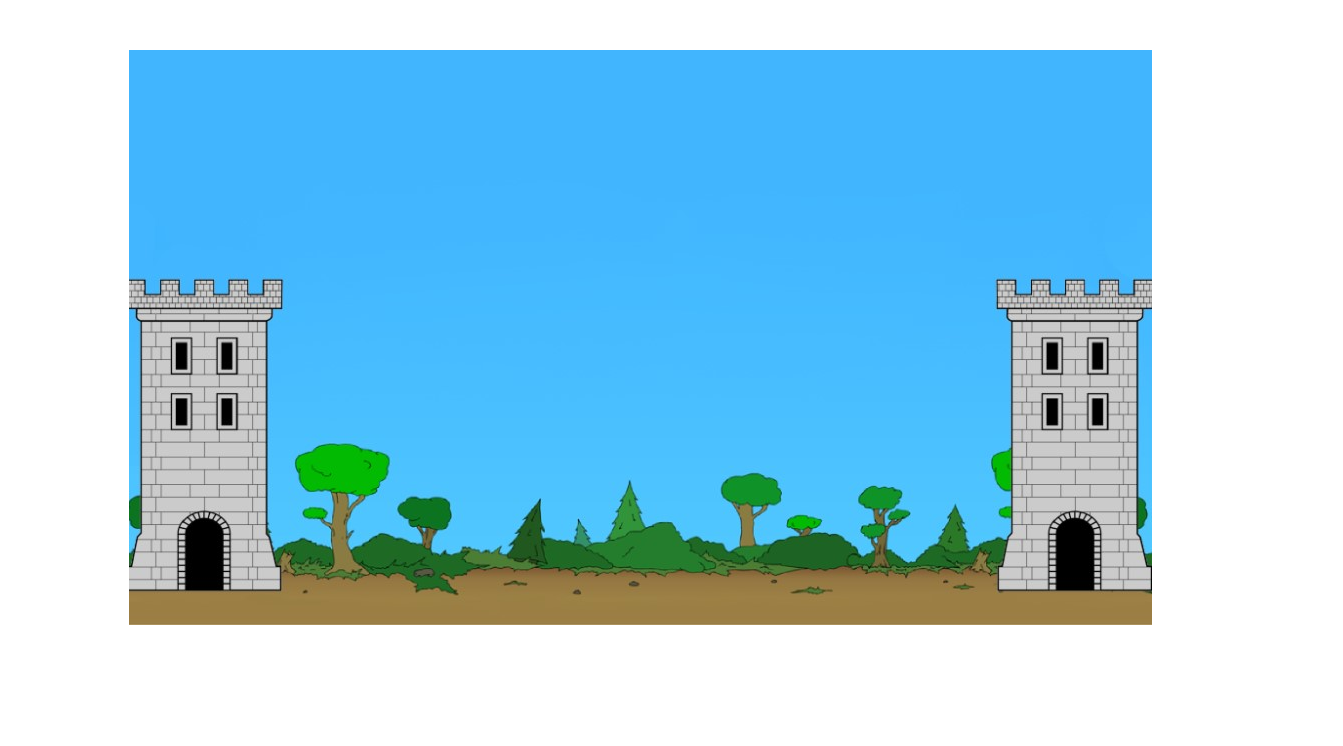
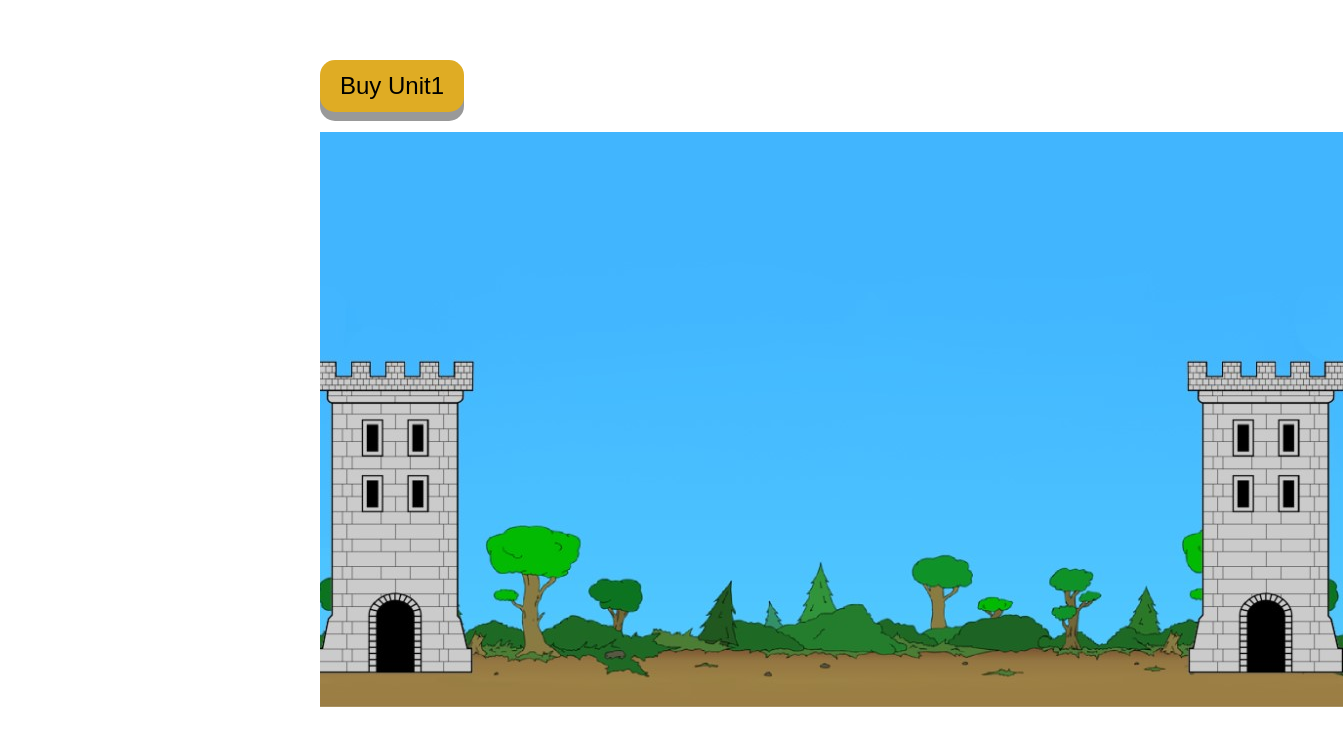
Before and after one commit to MatasSuslavicius/OPP, a React (Create React App) app in the folder tower-battle/tower-battle/ClientApp/: page / in a window 1280 px wide. Shown: the top 746 px of the page, 1343 px wide, since content can reach past the window. Built offline with nearby package versions, Linux system fonts and the light colour scheme.

Commit message:
Use button with new interface

```diff
--- /dev/null
+++ b/tower-battle/tower-battle/ClientApp/src/components/buttons/BuyButton.tsx
@@ -0,0 +1,15 @@
+import "./Button.css";
+
+interface ButtonProps {
+  onClick?: () => void;
+}
+
+export const BuyButton = (props: ButtonProps) => {
+  return (
+    <div>
+      <button className="button" onClick={props.onClick}>
+        Buy Unit1
+      </button>
+    </div>
+  );
+};
--- a/tower-battle/tower-battle/ClientApp/src/components/interface/Interface.css
+++ b/tower-battle/tower-battle/ClientApp/src/components/interface/Interface.css
@@ -1,6 +1,10 @@
 .interface {
-    width: 100;
+    margin: auto;
+    width: 50%;
+    padding-top: 40px;
+}
+
+.control-container {
+    padding: 20px 0px;
     display: flex;
-    justify-content: center;
-    padding-top: 50px;
 }
--- a/tower-battle/tower-battle/ClientApp/src/components/interface/Interface.tsx
+++ b/tower-battle/tower-battle/ClientApp/src/components/interface/Interface.tsx
@@ -1,10 +1,18 @@
+import { BuyButton } from "../buttons/BuyButton";
 import GameCanvas from "../gameCanvas/GameCanvas";
 import "./Interface.css";
 
 const Interface = () => {
   return (
-    <div className="interface">
-      <GameCanvas />
+    <div>
+      <div className="interface">
+        <div className="control-container">
+          <BuyButton />
+        </div>
+        <div>
+          <GameCanvas />
+        </div>
+      </div>
     </div>
   );
 };
```
Also changed, not shown: tower-battle/tower-battle/ClientApp/src/components/buttons/Button.tsx (deleted, +0 -13 lines).
